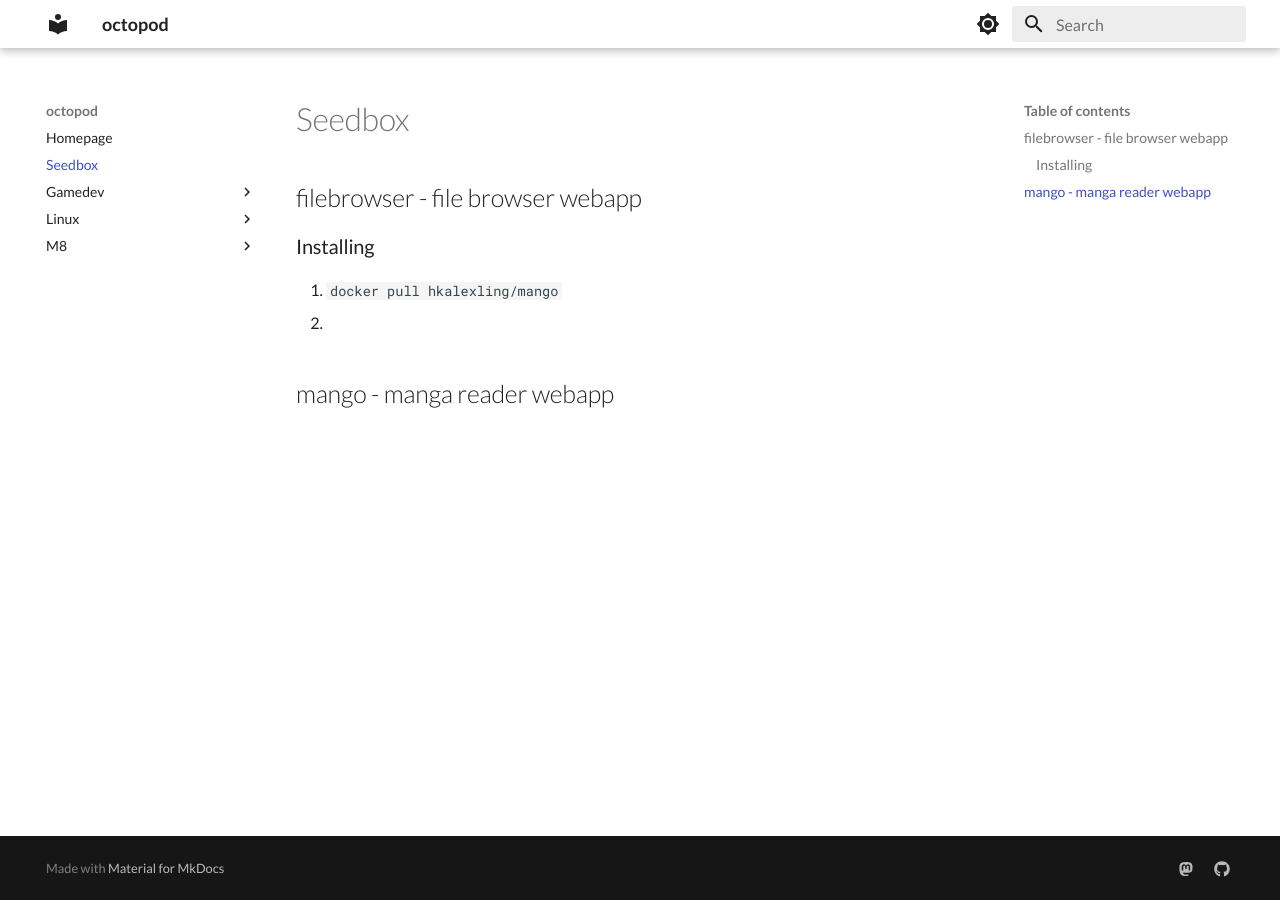
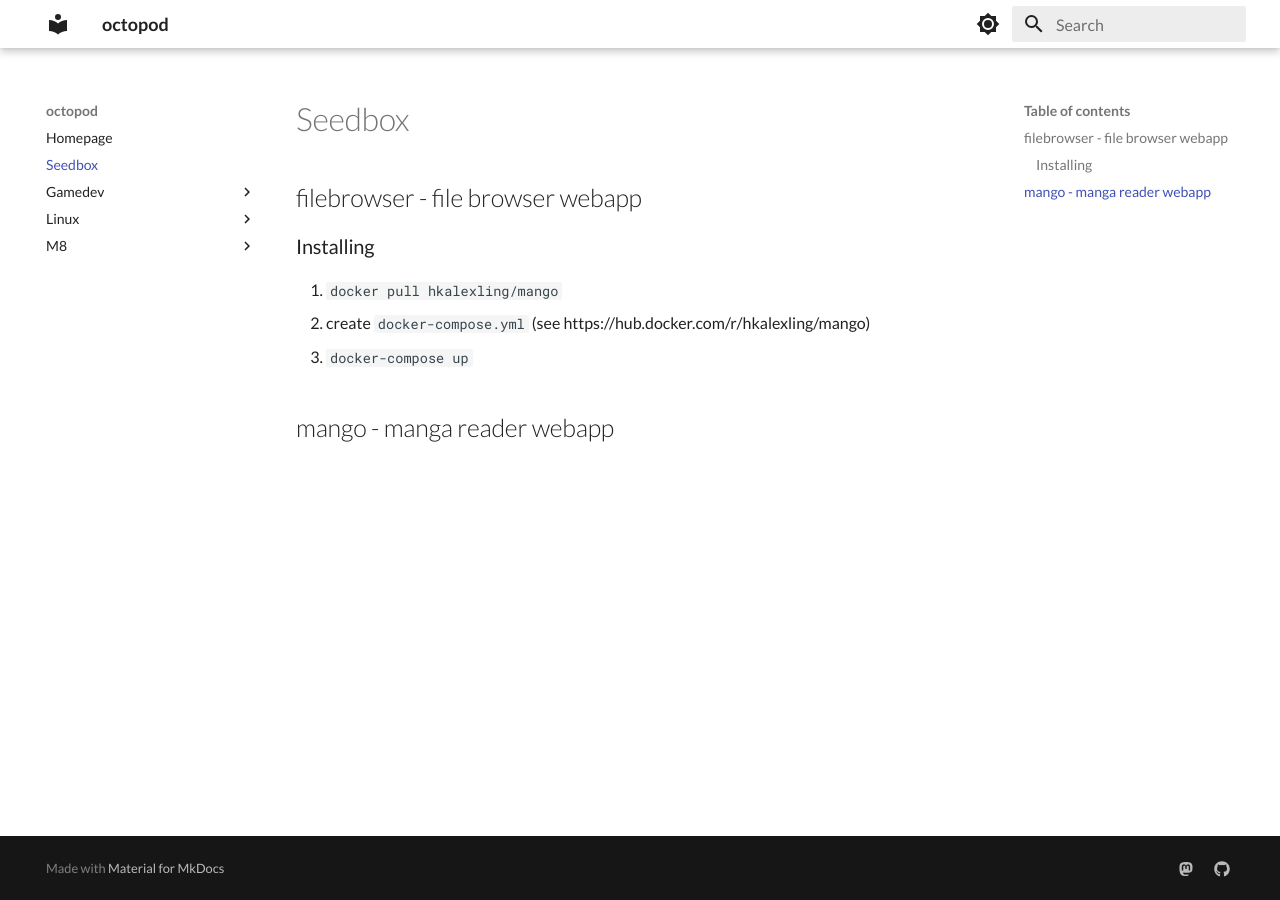
Before and after one commit to bakana808/mkdocs, an MkDocs documentation site: the page built from docs/seedbox.md, in a window 1280 px wide. Built offline with MkDocs 1.6.1 and Material for MkDocs 9.7.7, drawn with Linux system fonts in a browser that asks for light colours.

Commit message:
vault backup: 2024-03-08 21:52:32

```diff
--- a/docs/seedbox.md
+++ b/docs/seedbox.md
@@ -4,6 +4,7 @@
 
 ### Installing
 1. `docker pull hkalexling/mango`
-2.
+2. create `docker-compose.yml` (see https://hub.docker.com/r/hkalexling/mango)
+3. `docker-compose up`
 
 ## mango - manga reader webapp
```
